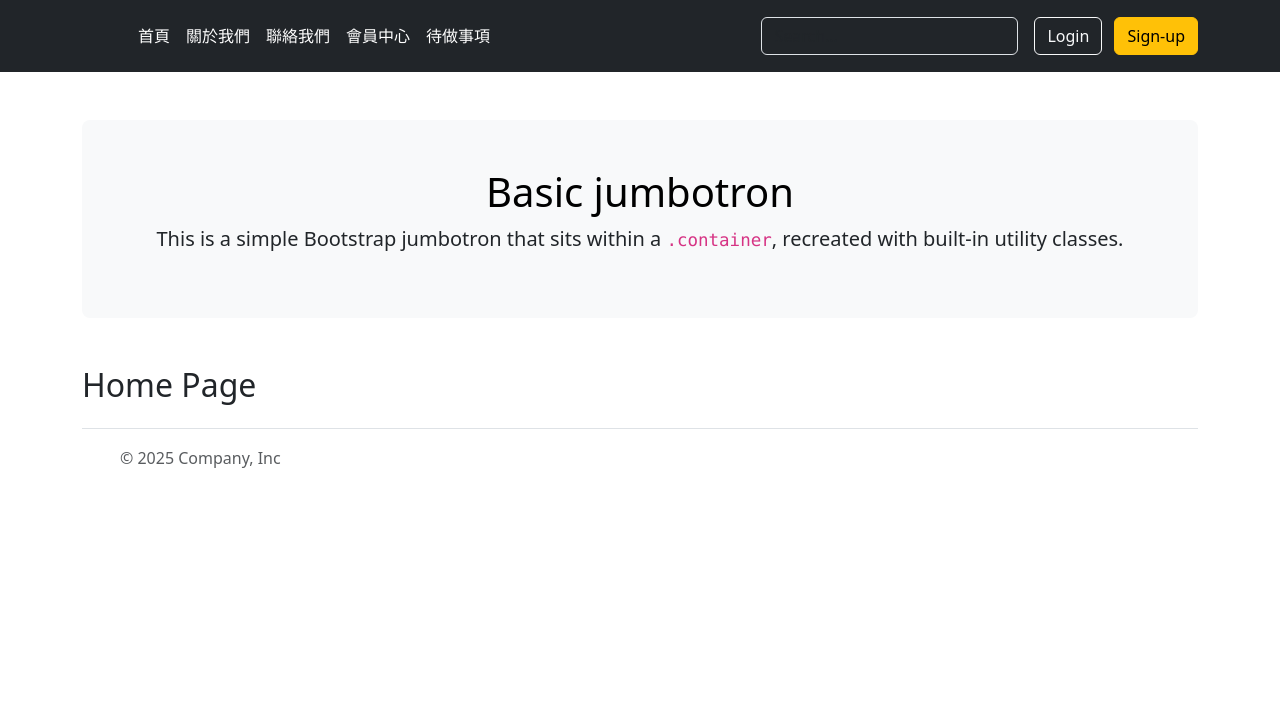
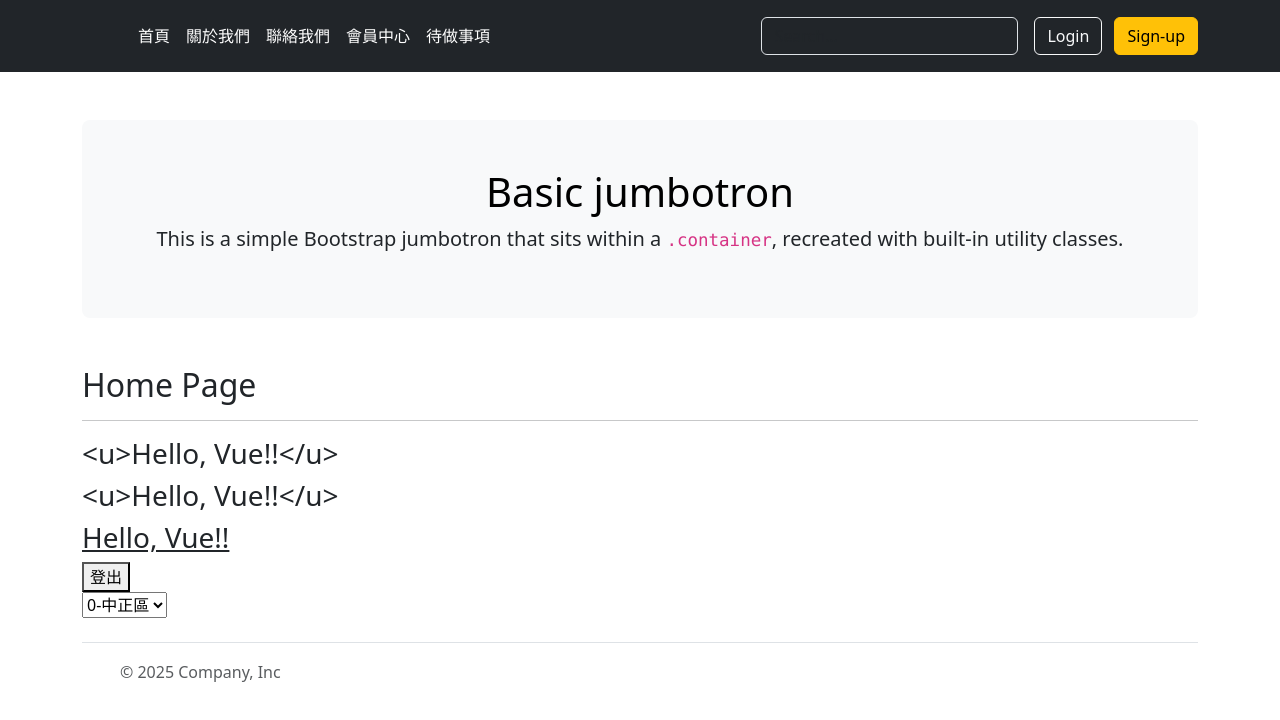
Before and after one commit to HsiaoHungWang/vue-ojtm, a Vue app: page /home in a window 1280 px wide. Shown: the top 720 px of the page. Built offline with nearby package versions, Linux system fonts and the light colour scheme.

Commit message:
指令介紹v-show、v-if、v-for

```diff
--- a/src/App.vue
+++ b/src/App.vue
@@ -20,6 +20,7 @@ import HomeView from './views/HomeView.vue';
 import HeaderComponent from './components/HeaderComponent.vue';
 import FooterComponent from './components/FooterComponent.vue';
 import JumbotronComponent from './components/JumbotronComponent.vue';
+import DirectiveComponent from './components/DirectiveComponent.vue';
 
 
 </script>
@@ -29,7 +30,8 @@ import JumbotronComponent from './components/JumbotronComponent.vue';
   <JumbotronComponent></JumbotronComponent>
   <div class="container mt-3">
     <RouterView></RouterView>
-
+    <hr />
+    <DirectiveComponent></DirectiveComponent>
 
 
 
--- /dev/null
+++ b/src/components/DirectiveComponent.vue
@@ -0,0 +1,39 @@
+<script setup>
+import { ref } from 'vue';
+
+const message = ref('<u>Hello, Vue!!</u>');
+const isLoading = ref(true);
+const isLoggedIn = ref(true);
+setInterval(() => {
+    isLoading.value = false;
+}, 3000);
+
+const regions = ref([
+    { "code": "100", "name": "中正區" },
+    { "code": "103", "name": "大同區" },
+    { "code": "104", "name": "中山區" },
+    { "code": "106", "name": "大安區" }
+])
+</script>
+
+<template>
+    <div>
+        <h3>{{ message }}</h3>
+        <h3 v-text="message"></h3>
+        <h3 v-html="message"></h3>
+        <img src="/images/loading.gif" alt="loading" v-show="isLoading" />
+        <div v-if="isLoggedIn">
+            <button>登出</button>
+        </div>
+        <div v-else>
+            <button>登入</button>
+        </div>
+        <!--v-for-->
+        <select>
+            <option v-for="(region, idx) in regions" :key="region.code" :value="region.code">{{ idx }}-{{ region.name }}
+            </option>
+        </select>
+    </div>
+</template>
+
+<style lang="css" scoped></style>
```
Also changed, not shown: public/images/loading.gif (added).
